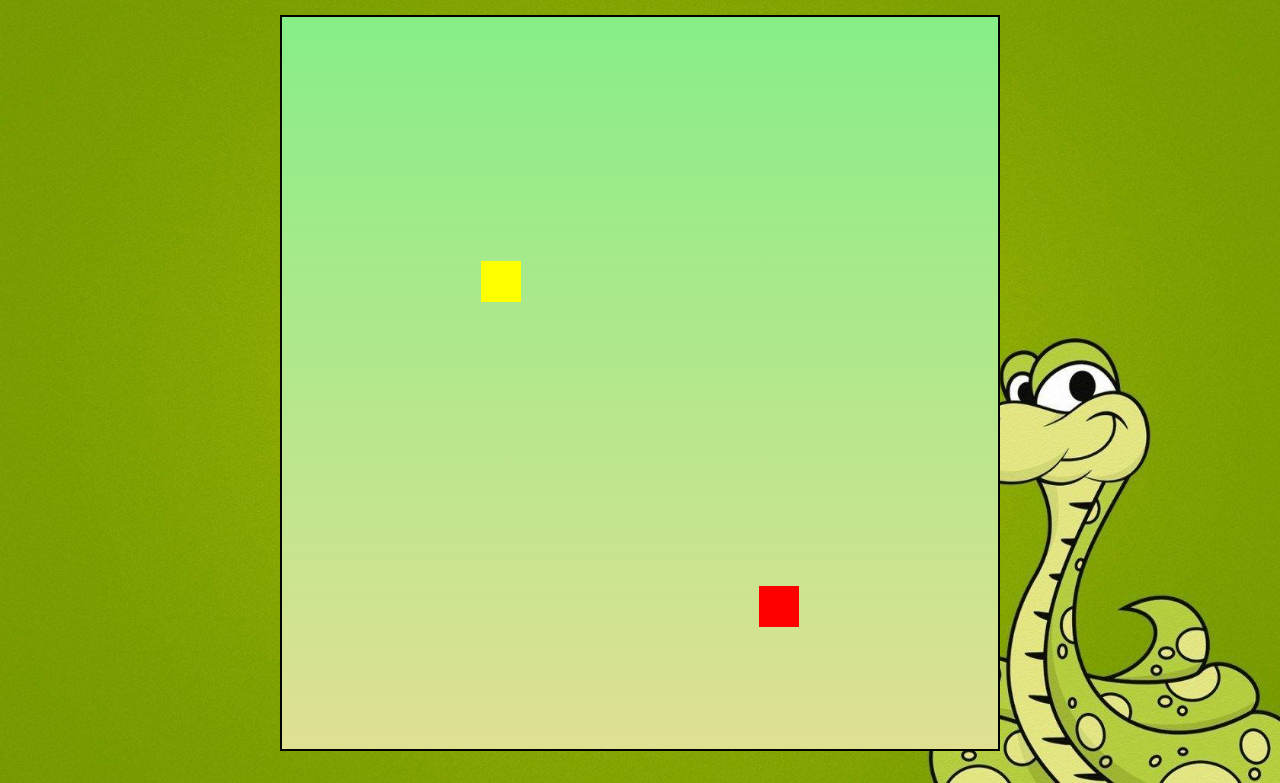
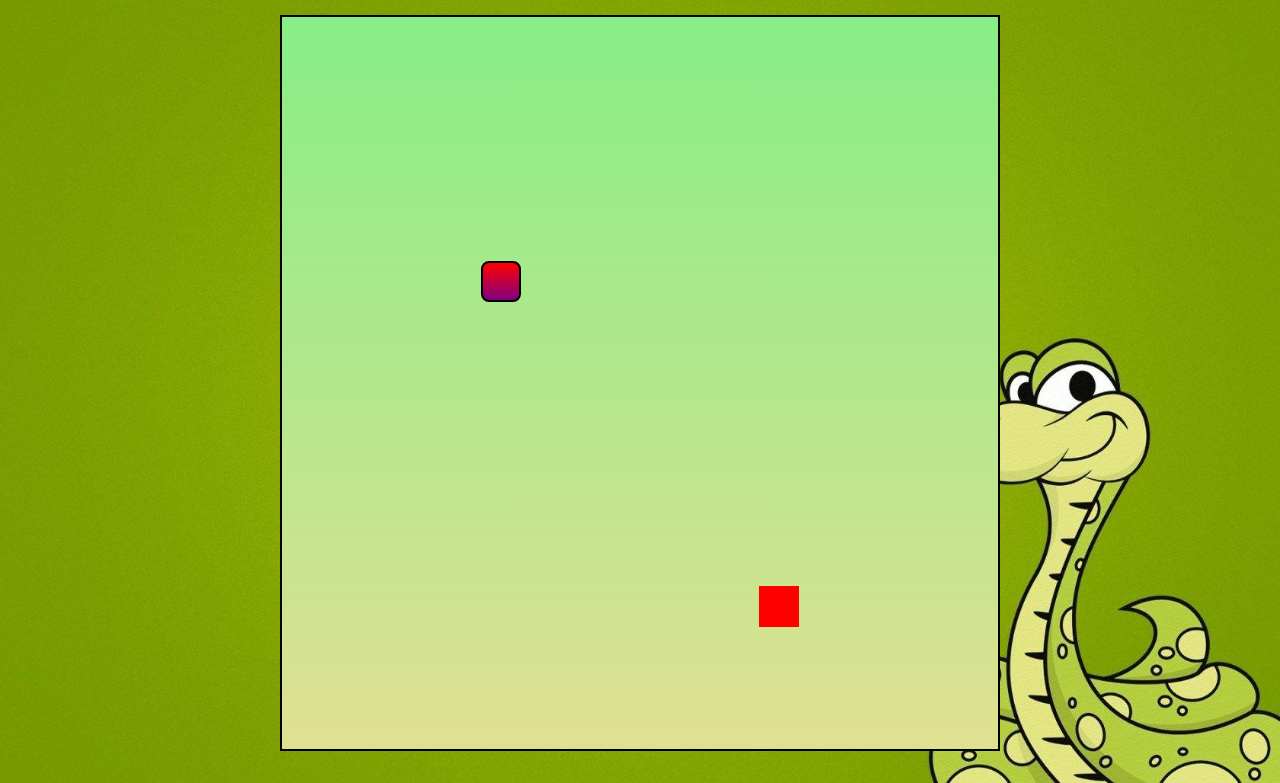
Before and after one commit to mehedi-hasan-shuvon/snake-game-project-Javascript, a plain HTML site: page index.html in a window 1280 px wide. Shown: the part 73-856 px from the top of the page. Drawn offline with nearby package versions, Linux system fonts and the light colour scheme.

Commit message:
added collision

```diff
--- a/css/style.css
+++ b/css/style.css
@@ -29,9 +29,13 @@
 }
 
 .food{
-    background-color: yellow;
+    background: linear-gradient(red,purple);
+    border: .25vmin solid black;
+    border-radius: 8px ;
 }
 
 .snake{
     background-color: purple;
+    border: .25vmin solid white;
+    border-radius: 12px;
 }
--- a/js/app.js
+++ b/js/app.js
@@ -44,7 +44,21 @@ function main(ctime) {
     }
 }
 
-function isCollide(sarr) {
+function isCollide(snake) {
+
+    //if snake hits its own body
+    for (let i = 1; i < snakeArr.length; i++) {
+        // const element = array[i];
+        if (snake[i].x === snake[0].x && snake[i].y === snake[0].y) {
+            return true;
+        }
+
+
+    }
+    //if snake hits the border
+    if (snake[0].x >= 18 || snake[0].x <= 0 && snake[0].y >= 18 || snake[0].y <= 0) {
+        return true;
+    }
 
 
 
```
